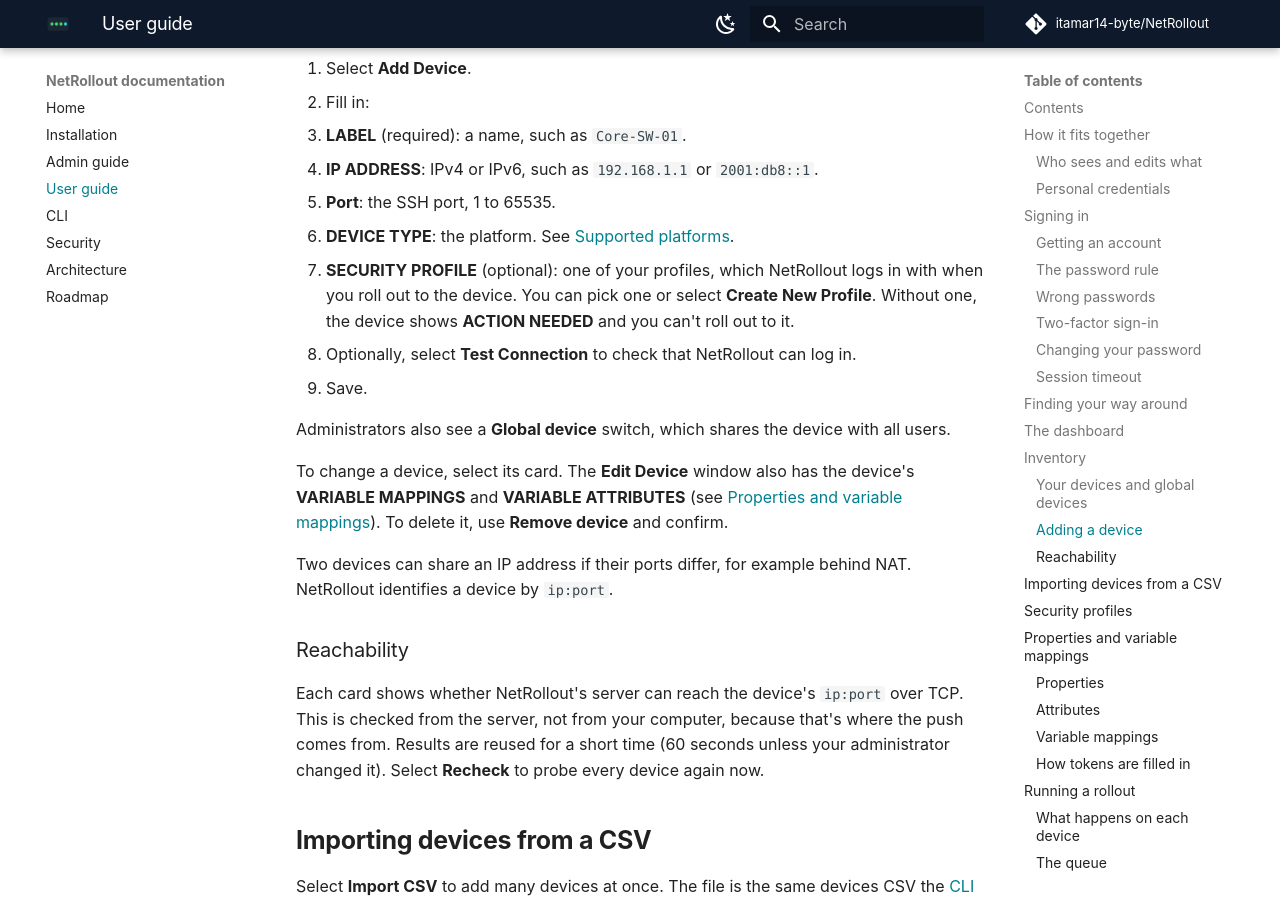
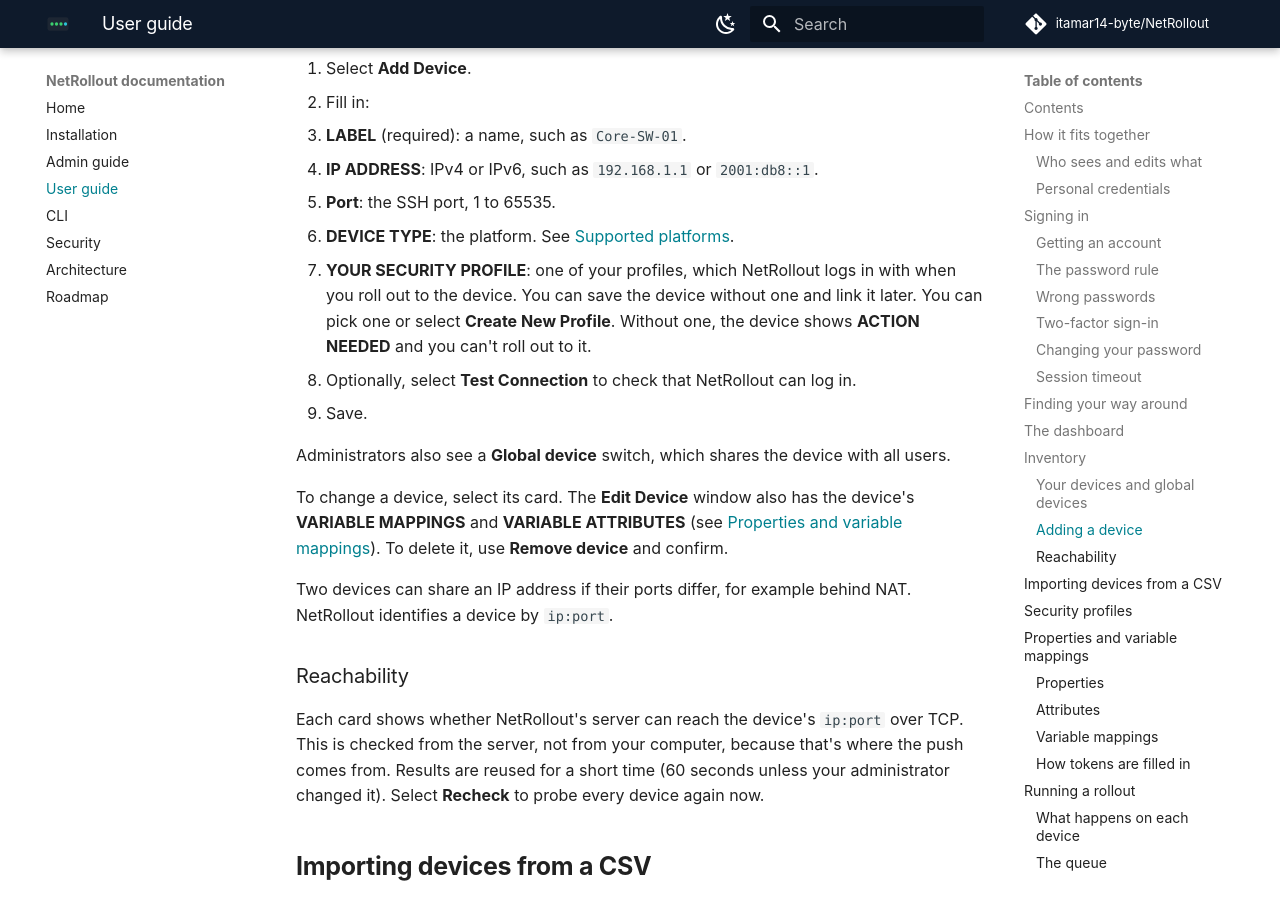
Before and after one commit to itamar14-byte/NetRollout, an MkDocs documentation site: the page built from docs/user-guide.md, in a window 1280 px wide and 900 px high, scrolled down 7318 px. Built offline with MkDocs 1.6.1 and Material for MkDocs 9.7.7, drawn with Linux system fonts in a browser that asks for light colours; comment, search, counter and statistics services are not loaded.

Commit message:
Add Device: the security profile is needed to roll out, not optional
The label said "optional": true for saving the device, but without a profile
of yours it shows ACTION NEEDED and can't be rolled out to. The label and the
user guide now say it's needed to roll out and can be linked later.

```diff
--- a/docs/user-guide.md
+++ b/docs/user-guide.md
@@ -180,7 +180,7 @@
    - **IP ADDRESS**: IPv4 or IPv6, such as `192.168.1.1` or `2001:db8::1`.
    - **Port**: the SSH port, 1 to 65535.
    - **DEVICE TYPE**: the platform. See [Supported platforms](#supported-platforms).
-   - **SECURITY PROFILE** (optional): one of your profiles, which NetRollout logs in with when you roll out to the device. You can pick one or select **Create New Profile**. Without one, the device shows **ACTION NEEDED** and you can't roll out to it.
+   - **YOUR SECURITY PROFILE**: one of your profiles, which NetRollout logs in with when you roll out to the device. You can save the device without one and link it later. You can pick one or select **Create New Profile**. Without one, the device shows **ACTION NEEDED** and you can't roll out to it.
 3. Optionally, select **Test Connection** to check that NetRollout can log in.
 4. Save.
 
```
Also changed, not shown: CHANGELOG.md (+1 -0 lines), 1 other file.
